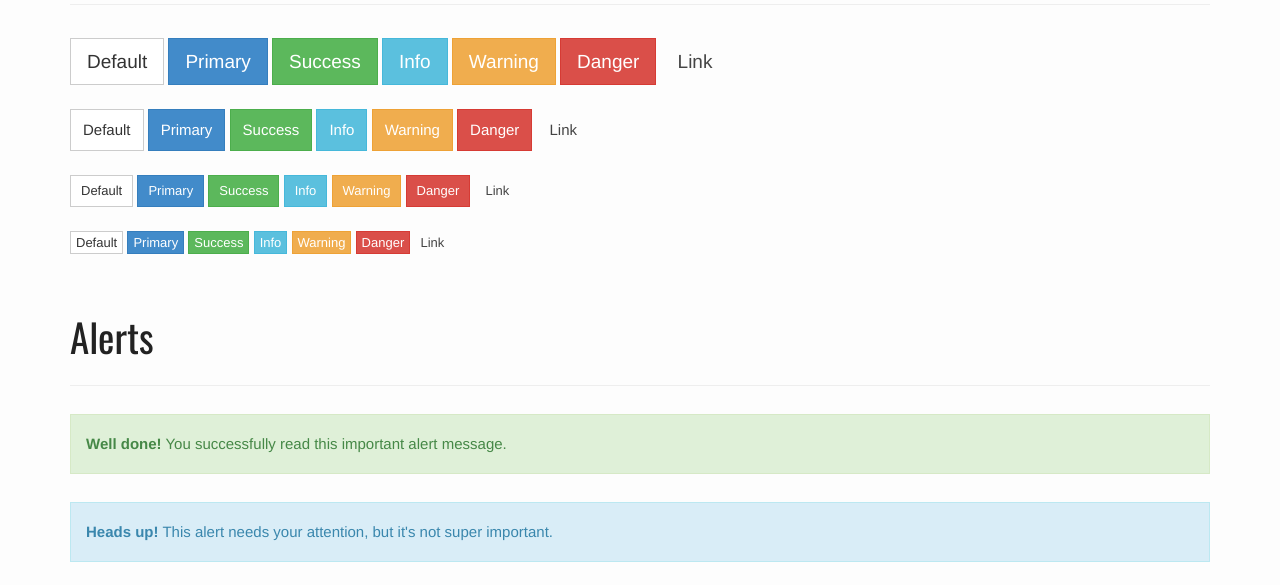
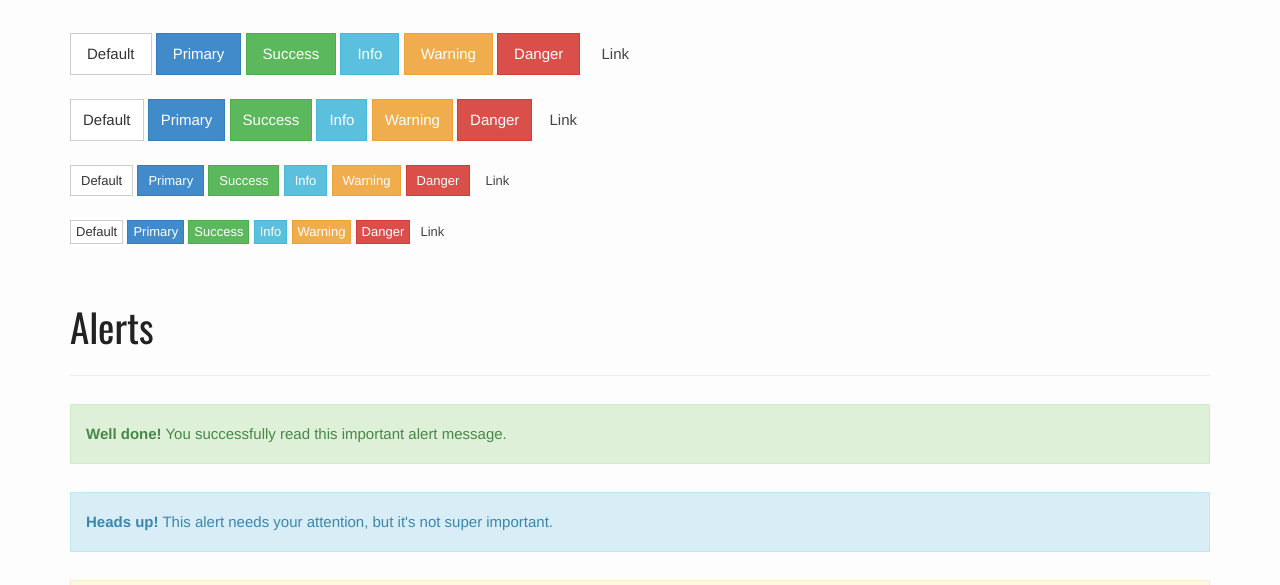
Before and after one commit to jedi0605/NtuClass, a plain HTML site: page hw3-course/worksheet3.html in a window 1280 px wide. Shown: the part 569-1154 px from the top of the page. Drawn offline with nearby package versions, Linux system fonts and the light colour scheme.

Commit message:
worksheet3 modify

```diff
--- a/hw3-course/sass/_variables.scss
+++ b/hw3-course/sass/_variables.scss
@@ -45,7 +45,7 @@ $link-color:            #444;
 //$font-family-base:        $font-family-sans-serif;
 
 $font-size-base:          15px;
-$font-size-large:         ceil($font-size-base * 1.25); // ~18px
+$font-size-large:         15px; // ~18px
 //$font-size-small:         ceil($font-size-base * 0.85); // ~12px
 
 //$font-size-h1:            floor($font-size-base * 2.6); // ~36px
```
Also changed, not shown: hw3-course/stylesheets/styles.css.
